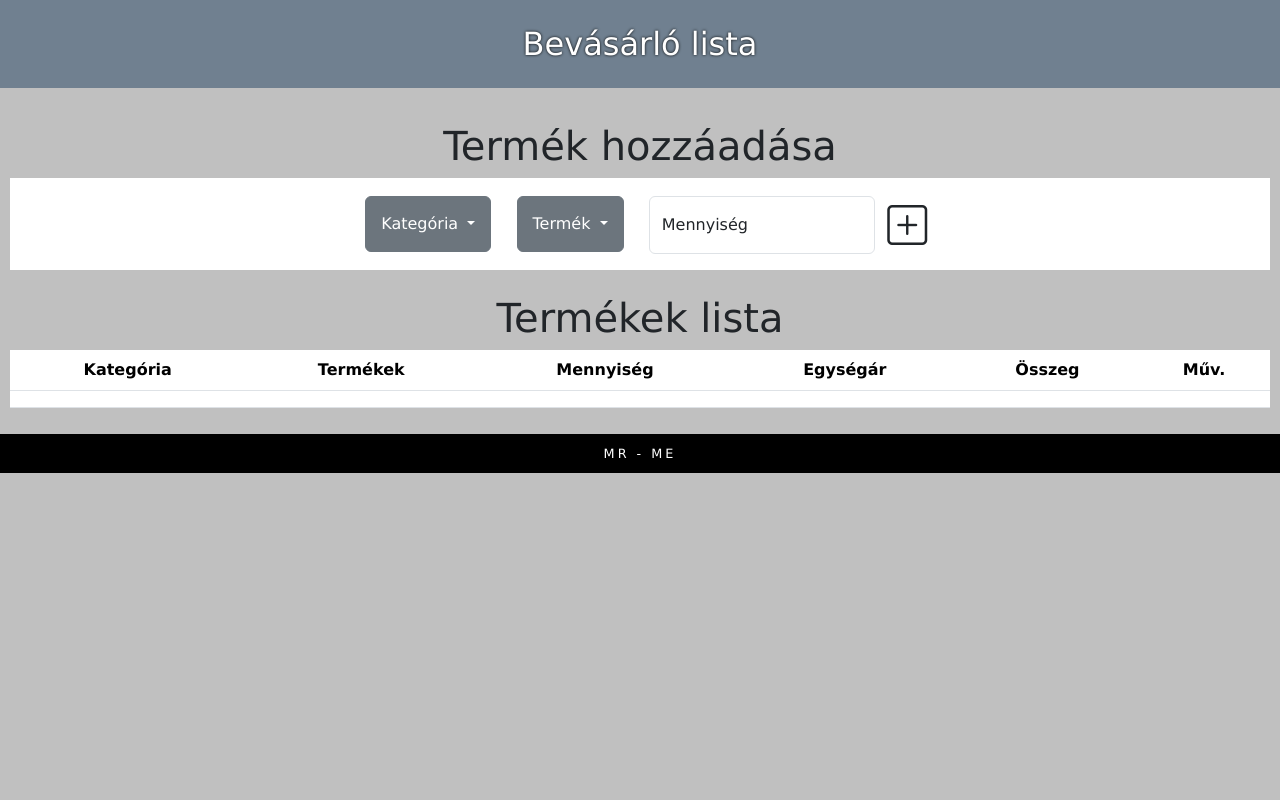
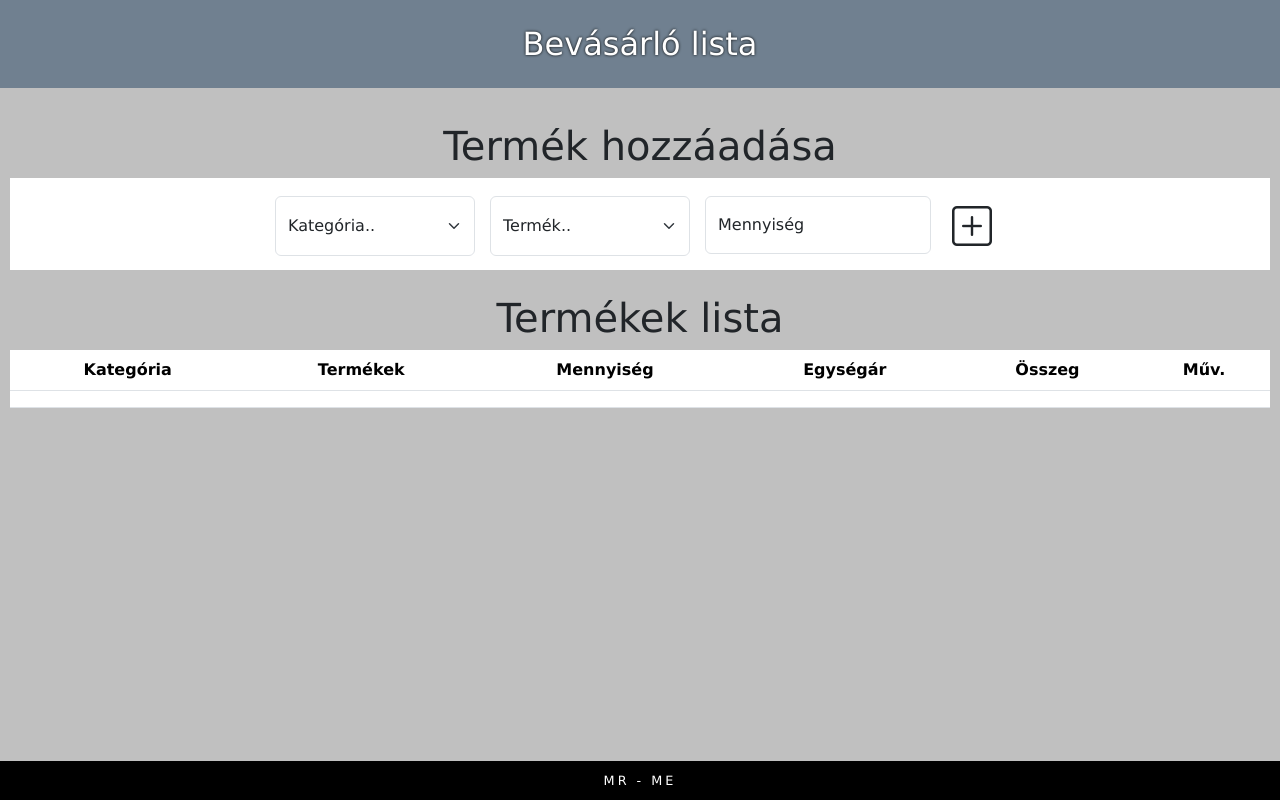
Before and after one commit to mojzeservin/BevasarloLista, a plain HTML site: page index.html in a window 1280 px wide. Drawn offline with nearby package versions, Linux system fonts and the light colour scheme.

Commit message:
oldal letisztítása és kategória lista feltöltése

```diff
--- a/Assets/css/app.css
+++ b/Assets/css/app.css
@@ -19,6 +19,9 @@ footer{
     letter-spacing: 3px;
     text-align: center;
     padding: 10px;
+    position: fixed;
+    bottom: 0;
+    width: 100%;
 }
 
 main{
@@ -33,17 +36,22 @@ main{
     background-color: white;
 }
 
-.addingDiv div{
-    margin-left: 1%;
-    margin-right: 1%;
-}
-
 .addNumber{
     min-width: 100px;
 }
 
-.btn{
-    padding: 15px;
+.add{
+    padding-top: 0px;
+    height: 65px;
+}
+
+.form-select{
+    height: 60px;
+    width: 200px;
+}
+
+select{
+    margin-right: 15px;
 }
 
 i{
--- a/Assets/js/app.js
+++ b/Assets/js/app.js
@@ -1,16 +1,28 @@
 let app = angular.module('bevasarlolistaApp', []);
+
+let kategoria = document.querySelector("#kategoria");
+let termek = document.querySelector("#termek");
+let mennyiseg = document.querySelector("#mennyiseg");
 
 app.run(function($rootScope)
 {
     $rootScope.appTitle =  "Bevásárló lista";
     $rootScope.author = "MR - ME";
-    $rootScope.company = "(12.A) Bajai SZC Türr István Technikum";
-    $rootScope.year = new Date().getFullYear();
 
     $rootScope.termekek = [];
 
+    $rootScope.kategoriak = [];
+
     axios.get("http://localhost:3000").then(res => {
         $rootScope.termekek = res.data;
+
+        for (let index = 0; index < $rootScope.termekek.length; index++) {
+            if (!$rootScope.kategoriak.includes($rootScope.termekek[index].category))
+            {
+                $rootScope.kategoriak.push($rootScope.termekek[index].category);
+            }
+        }
+
         $rootScope.$apply();
     });
 });
--- a/index.html
+++ b/index.html
@@ -17,30 +17,22 @@
     <main>
         <h1>Termék hozzáadása</h1>
         <div class="addingDiv">
-            <div class="dropdown">
-                <button class="btn btn-secondary dropdown-toggle" type="button" data-bs-toggle="dropdown" aria-expanded="false">
-                    Kategória
-                </button>
-                <ul class="dropdown-menu">
-                  <li></li>
-                </ul>
-            </div>
+            <select class="form-select" aria-label="Default select example">
+                <option selected>Kategória..</option>
+                <option ng-repeat="kategoria in kategoriak">{{kategoria}}</option>
+            </select>
 
-            <div class="dropdown">
-                <button class="btn btn-secondary dropdown-toggle" type="button" data-bs-toggle="dropdown" aria-expanded="false">
-                    Termék
-                </button>
-                <ul class="dropdown-menu">
-                  <li></li>
-                </ul>
-            </div>
+            <select class="form-select" aria-label="Default select example">
+                <option selected>Termék..</option>
+                <option></option>
+            </select>
 
-            <div class="form-floating mb-3">
+            <div class="form-floating mb-3 me-2">
                 <input style="min-width: 120px" type="number" class="form-control" id="mennyiseg" placeholder="">
                 <label for="mennyiseg">Mennyiség</label>
             </div>
 
-            <i class="bi bi-plus-square"></i>
+            <button type="button" class="btn add"><i class="bi bi-plus-square"></i></button>
         </div>
 
         <br>
```
